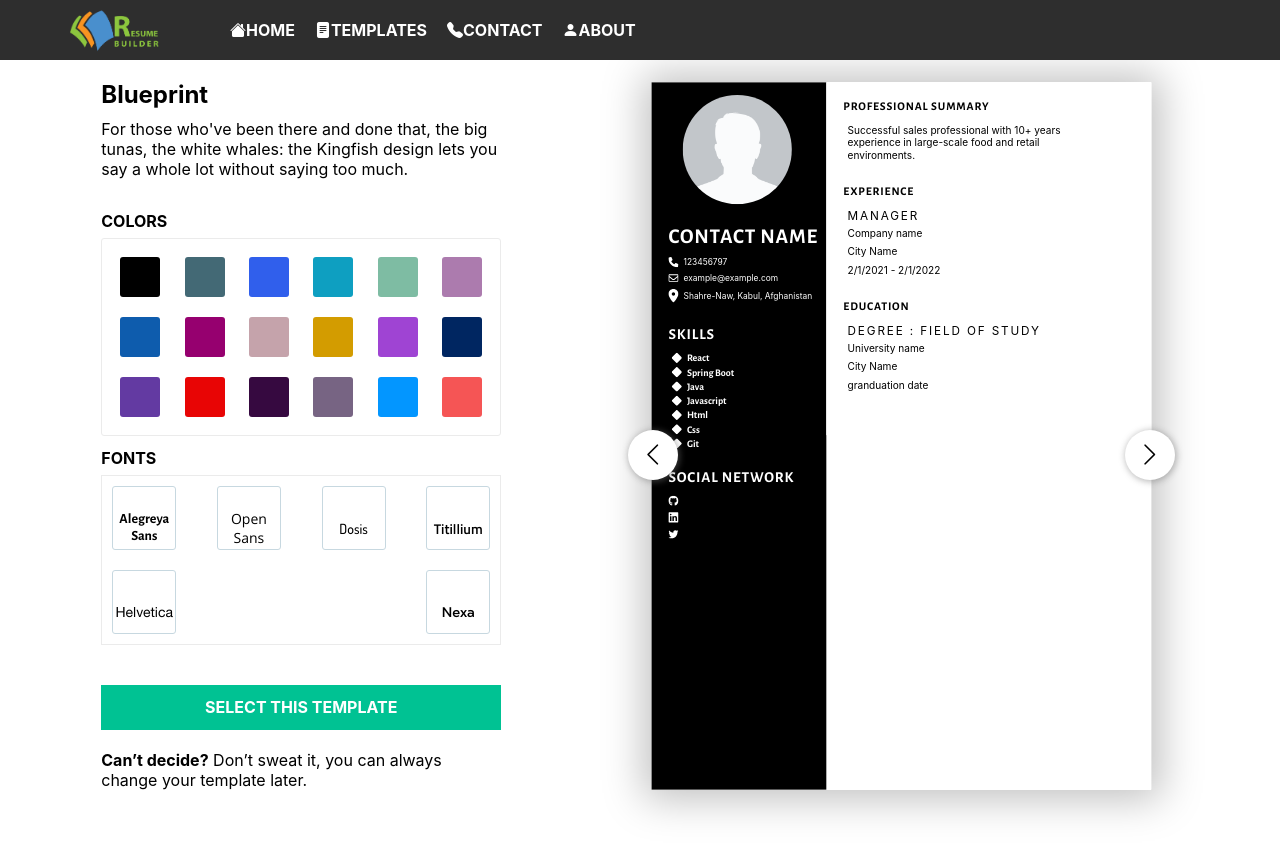
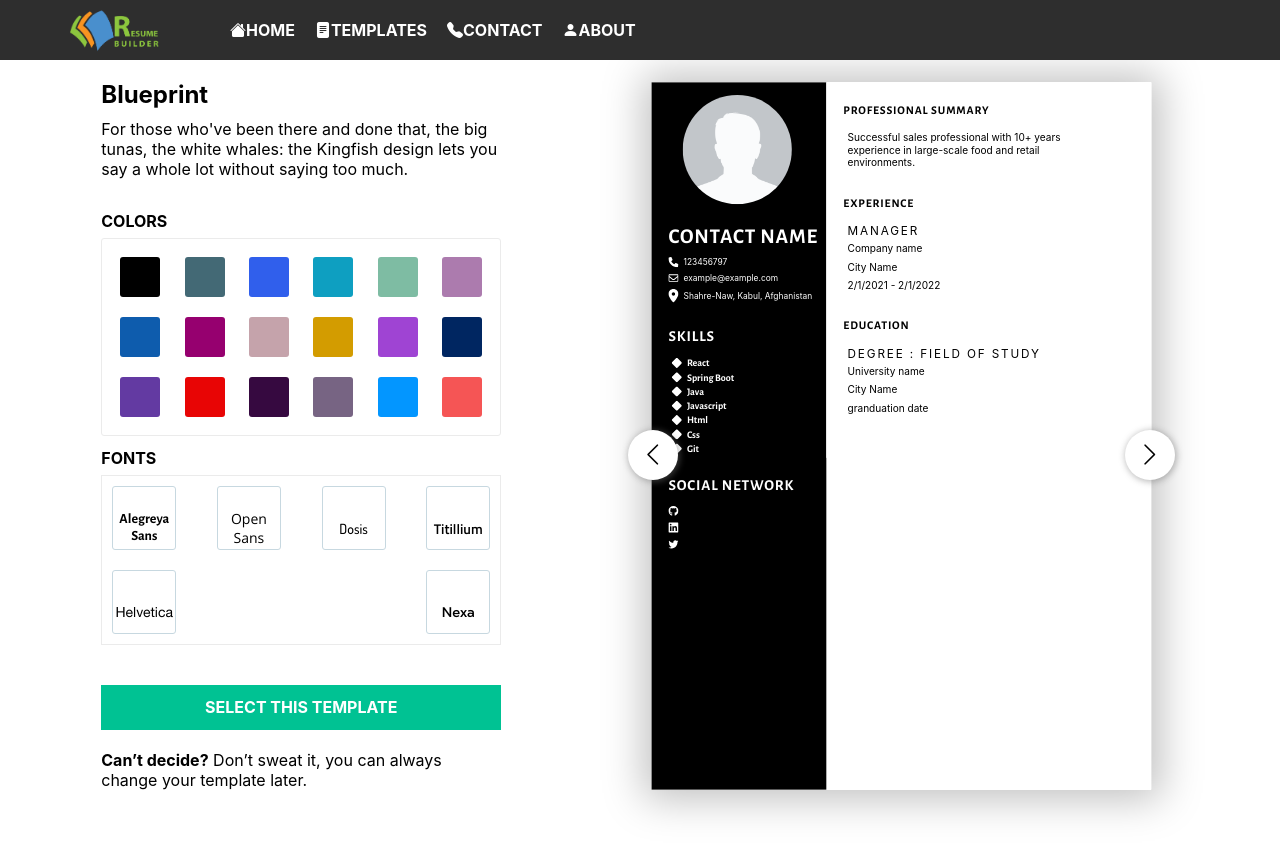
Before and after one commit to Aliherawi7/resume-builder, a React (Create React App) app: page /templates in a window 1280 px wide. Shown: the top 854 px of the page. Built offline with nearby package versions, Linux system fonts and the light colour scheme.

Commit message:
word break bug fixed

```diff
--- a/src/Templates/Template.css
+++ b/src/Templates/Template.css
@@ -18,10 +18,12 @@
     margin-bottom: 7px;
     display: flex;
     align-items: center;
+    word-break: break-word;
 }
 .template .normal-title{
     font-size: 14px;
     margin-left: 5px;
+    word-break: break-word;
 }
 
 .template .normal-paragraph{
@@ -30,16 +32,17 @@
 }
 .template h1{
     font-size: 25px;
-    line-height: 28px;
+
 }
 .template .subtitle h2{
     font-size: 14px;
-    line-height: 19px;
 }
 .template  h1, .template  h2{
     margin-bottom: 10px;
     text-transform: uppercase;
     letter-spacing: 1px;
+    line-height: 28px;
+    word-break: break-word;
 }
 .template .mb-5{
     margin-bottom: 5px !important;
```
